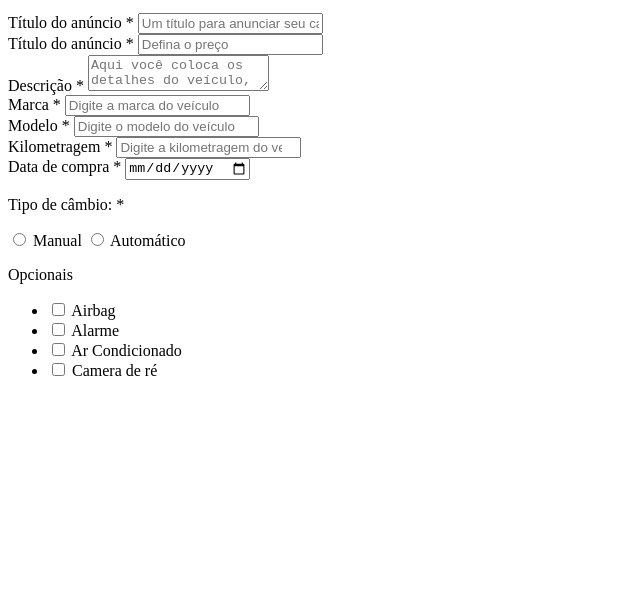
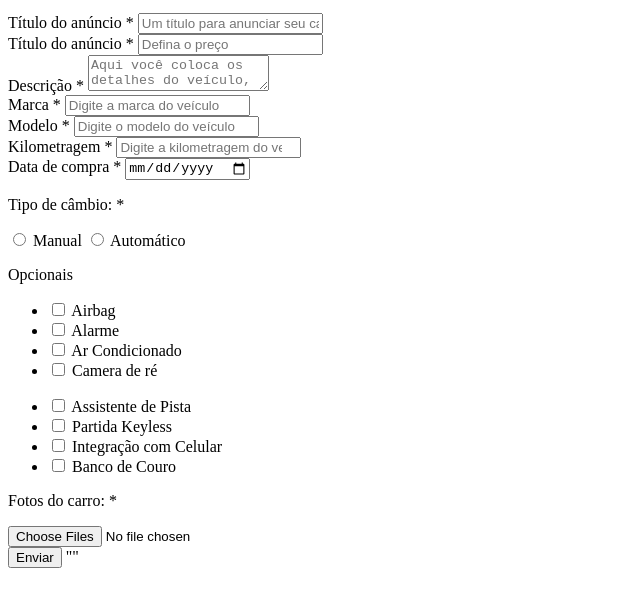
Before and after one commit to LariAraujo1/20-03-html, a plain HTML site: page formularios/css/index.html in a window 1280 px wide. Shown: the part 178-784 px from the top of the page, without its empty margins (0-640 px from the left). Drawn offline with Linux system fonts and the light colour scheme; files that its build step writes are made by us from their sources.

Commit message:
Venda-facil-seu-carro

```diff
--- a/formularios/css/index.html
+++ b/formularios/css/index.html
@@ -1,5 +1,5 @@
 <!DOCTYPE html>
-<html lang="en">
+<html lang="pt-br">
 
 <head>
     <meta charset="UTF-8">
@@ -93,6 +93,35 @@
 
                         </ul>
                     </div>
+
+                    <div class="opitional-box">
+                        <ul class="optional-list">
+                            <li>
+                                <input type="checkbox" id="lane_assist" name="optional[]" value="lane_assist" />
+                                <label for="lane_assist">Assistente de Pista</label>
+                            </li>
+                            <li>
+                                <input type="checkbox" id="keyless" name="optional[]" value="keyless" />
+                                <label for="keyless">Partida Keyless</label>
+                            </li>
+                            <li>
+                                <input type="checkbox" id="smartphone" name="optional[]" value="smartphone" />
+                                <label for="smartphone">Integração com Celular</label>
+                            </li>
+                            <li>
+                                <input type="checkbox" id="leather_seat" name="optional[]" value="leather_seat" />
+                                <label for="leather_seat">Banco de Couro</label>
+                            </li>
+                        </ul>
+                    </div>
+
+                    <div class="box-input">
+                        <p>Fotos do carro: <span class="requires-field">*</span></p>
+                        <input type="file" multiple accept="image/png, image/jpg" id="images" name="images" required />
+                    </div>
+
+                    <input type="submit" value="Enviar" class="btn-submit" />
+        ""
                 </form>
             </div>
         </div>
```
